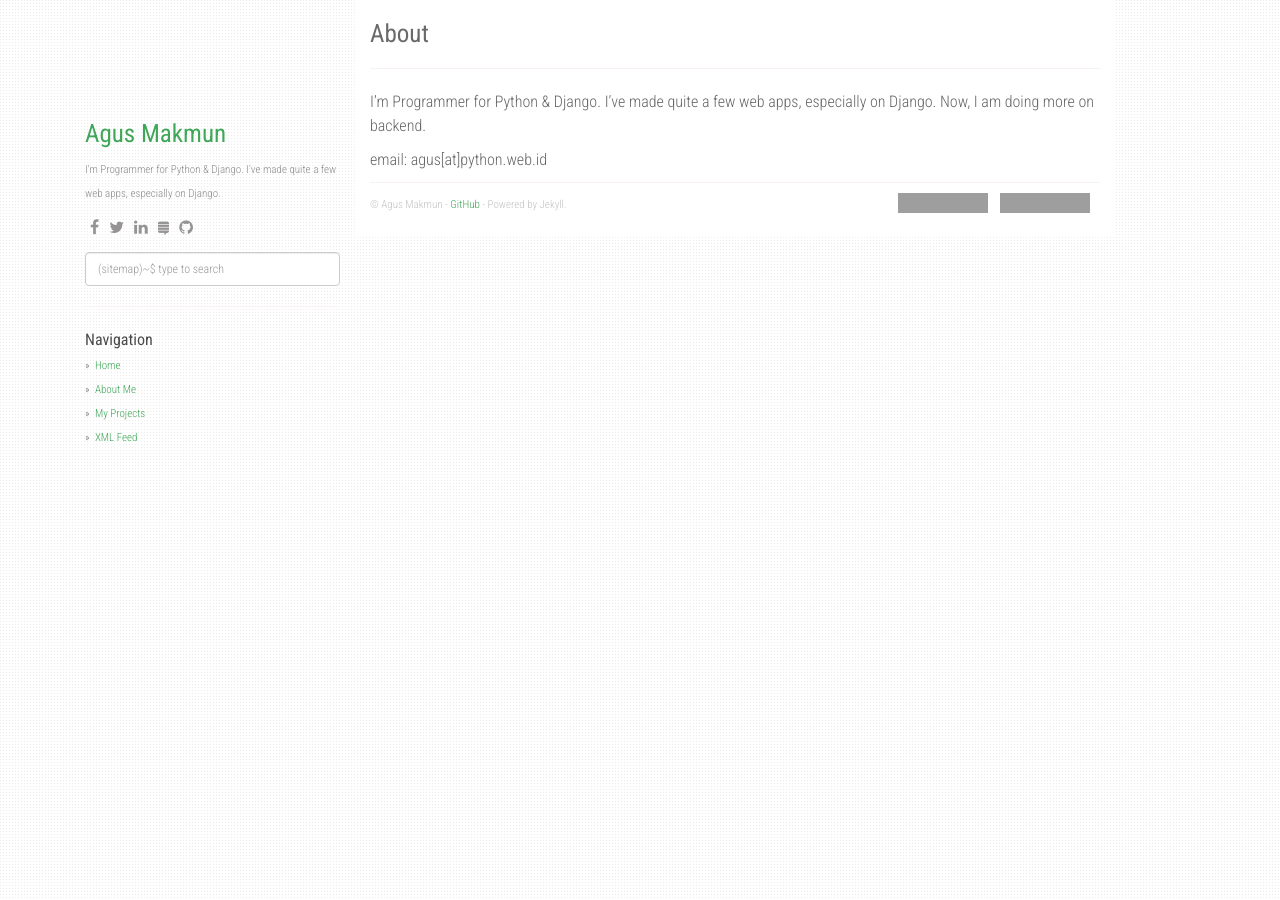
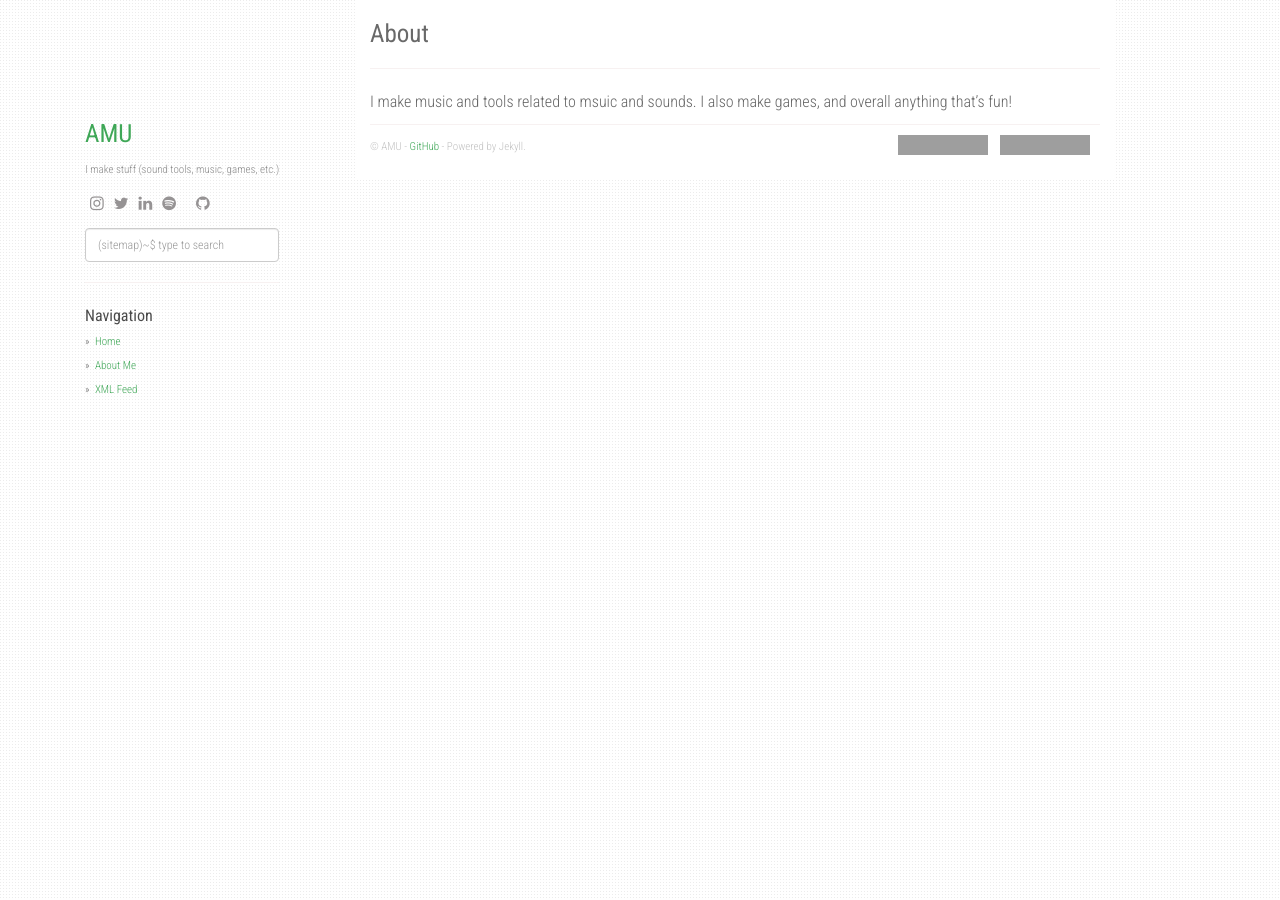
Before and after one commit to amuuu/amuuu.github.io, a Jekyll site: the page built from about.md, in a window 1280 px wide. Built offline with Jekyll 4.4.1, drawn with Linux system fonts in a browser that asks for light colours; nearby versions of some CDN libraries; grey boxes are pictures that could not be loaded.

Commit message:
change stufF

```diff
--- a/_config.yml
+++ b/_config.yml
@@ -1,9 +1,9 @@
-title: Stack Problems
-description: My Personal Stack Problems
-author: Agus Makmun
-github: https://github.com/agusmakmun
-about: I'm Programmer for Python & Django. I've made quite a few web apps, especially on Django.
-disqus_shortname: stackproblems
+title: AMU's Notes
+description: My Personal blog
+author: AMU
+github: https://github.com/amuuu
+about: I make stuff (sound tools, music, games, etc.)
+disqus_shortname: amunotes
 google_analytics: UA-XXXXXXXX-Y
 
 enableTags: true
@@ -15,16 +15,18 @@ collections:
     permalink: /project/:path/
 
 social:
-    - icon: fa-facebook
-      link: "#"
+    - icon: fa-instagram
+      link: "https://instagram.com/amuexpress"
     - icon: fa-twitter
-      link: "#"
+      link: "https://twitter.com/sudoamu"
     - icon: fa-linkedin
-      link: "#"
-    - icon: fa-stack-exchange
-      link: "#"
+      link: "https://linkedin.com/in/amirreza-amouie"
+    - icon: fa-spotify
+      link: "https://spoti.fi/2kNt827"
+    - icon: fa-bandcamp
+      link: "https://amuuu.bandcamp.com"
     - icon: fa-github
-      link: "https://github.com/agusmakmun"
+      link: "https://github.com/amuuu"
 
 share:
   twitter_username: github.io
@@ -33,12 +35,10 @@ share:
 urls:
     - text: About Me
       url: /about/
-    - text: My Projects
-      url: /projects/
     - text: XML Feed
       url: /feed.xml
 
-url: "https://agusmakmun.github.io"
+url: "https://amuuu.github.io"
 baseurl: ""
 paginate: 20
 per_page: 20
--- a/about.md
+++ b/about.md
@@ -4,6 +4,4 @@ title: About
 permalink: /about/
 ---
 
-I'm Programmer for Python & Django. I've made quite a few web apps, especially on Django. Now, I am doing more on backend.
-
-email: agus[at]python.web.id
+I make music and tools related to msuic and sounds. I also make games, and overall anything that's fun!
```
